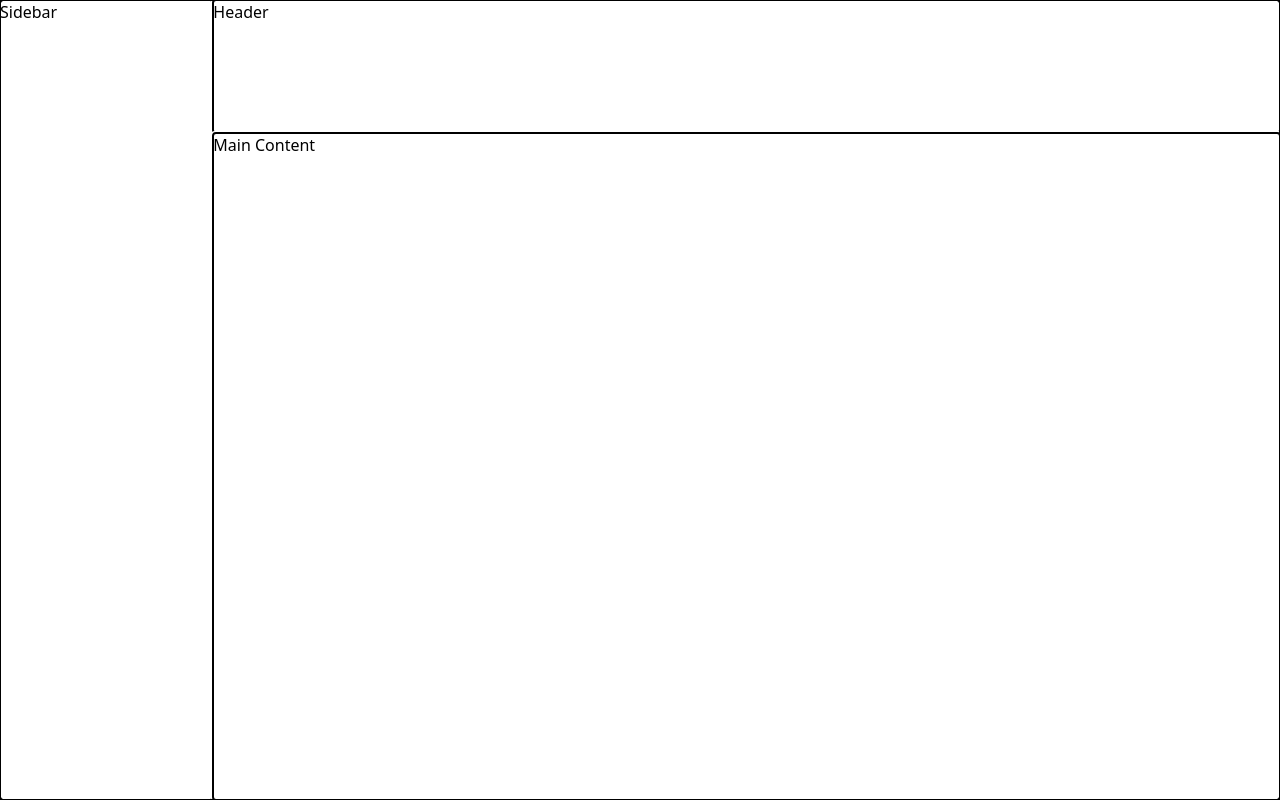
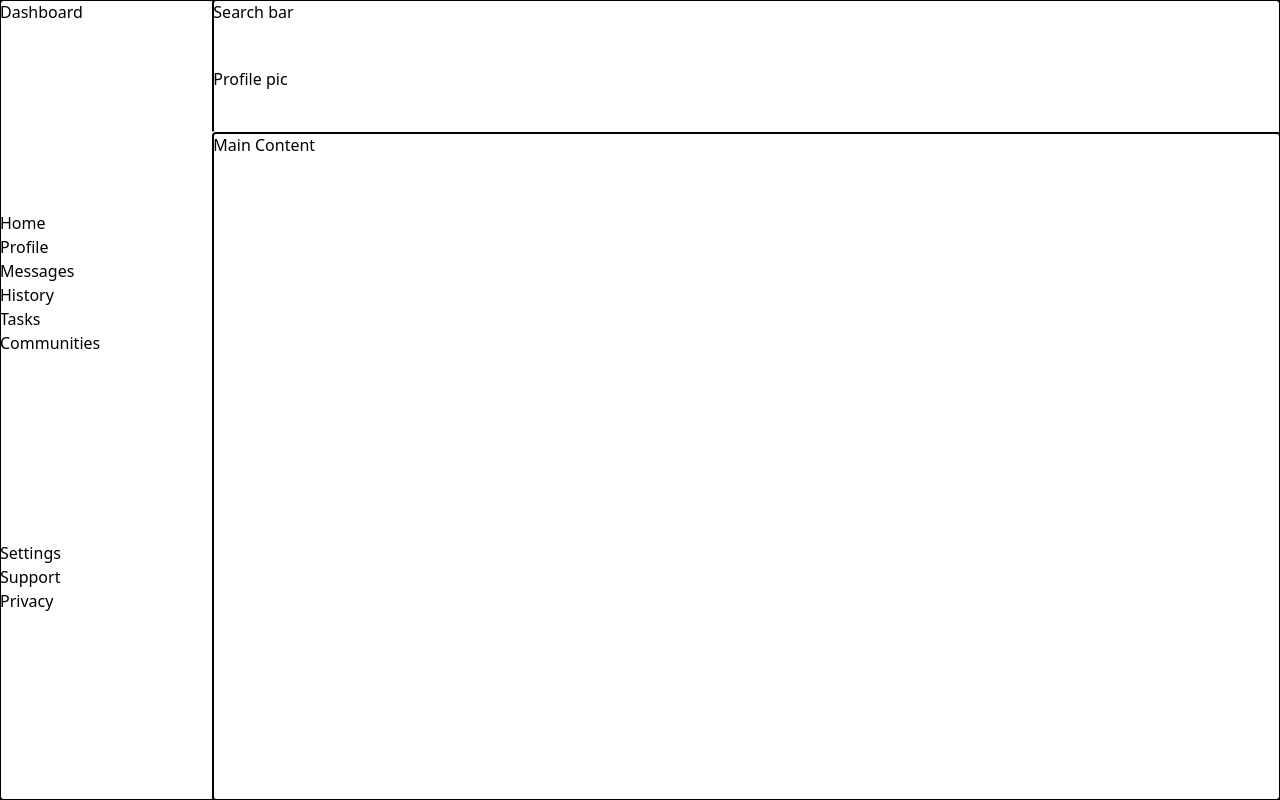
Before and after one commit to WolfBeil/odin-dashboard, a website: page index.html in a window 1280 px wide. Drawn offline with nearby package versions, Linux system fonts and the light colour scheme.

Commit message:
Add structure to sidebar and header

```diff
--- a/css/styles.css
+++ b/css/styles.css
@@ -39,6 +39,7 @@ img {
 .sidebar {
     display: grid;
     grid-row: 1 / -1;
+    grid-template-columns: 1fr;
 }
 
 .header {
--- a/index.html
+++ b/index.html
@@ -10,10 +10,30 @@
 <body>
     <div class="grid-container">
         <div class="sidebar">
-            Sidebar
+            <div class="sidebar-top">
+                <h2>Dashboard</h2>
+            </div>
+            <div class="sidebar-middle">
+                <h3>Home</h3>
+                <h3>Profile</h3>
+                <h3>Messages</h3>
+                <h3>History</h3>
+                <h3>Tasks</h3>
+                <h3>Communities</h3>
+            </div>
+            <div class="sidebar-bottom">
+                <h3>Settings</h3>
+                <h3>Support</h3>
+                <h3>Privacy</h3>
+            </div>
         </div>
         <div class="header">
-            Header
+            <div class="header-top">
+                Search bar
+            </div>
+            <div class="header-bottom">
+                Profile pic
+            </div>
         </div>
         <div class="main-content">
             Main Content
```
